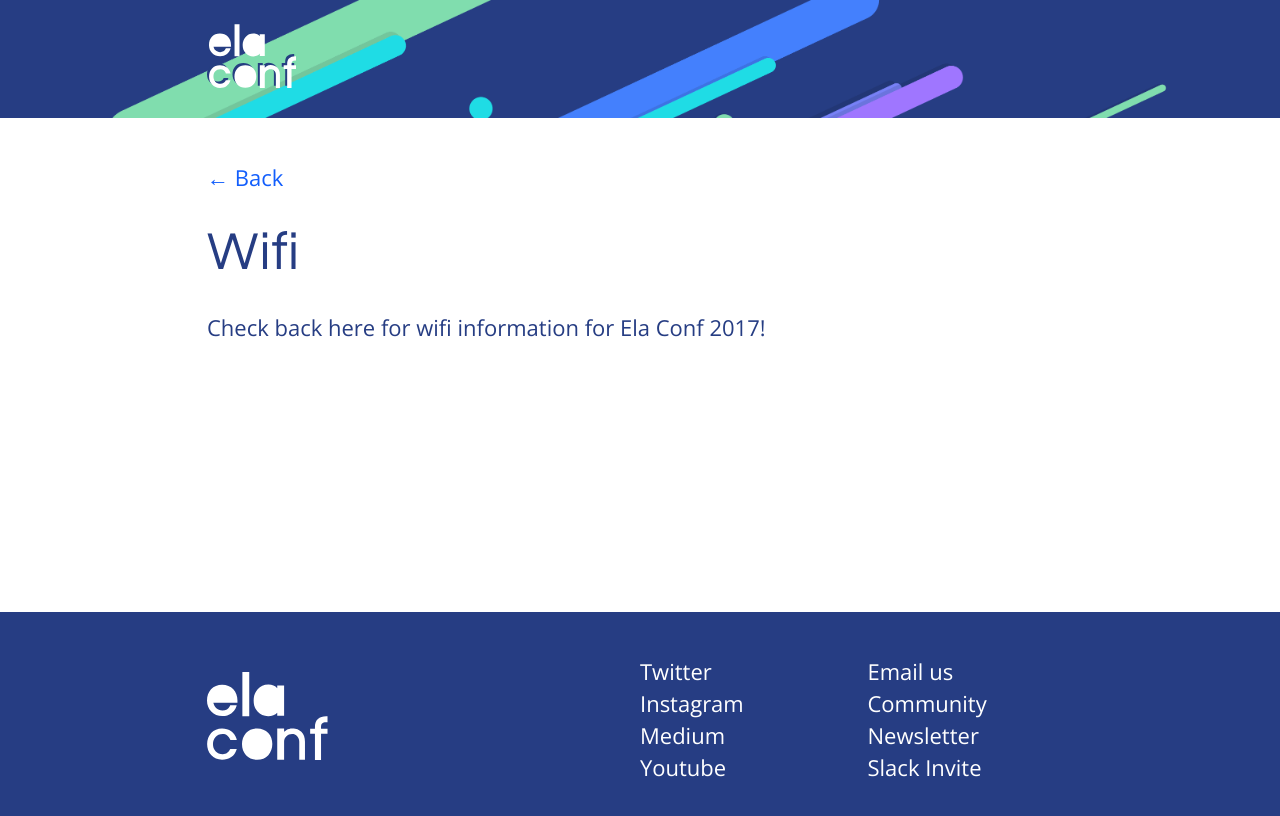
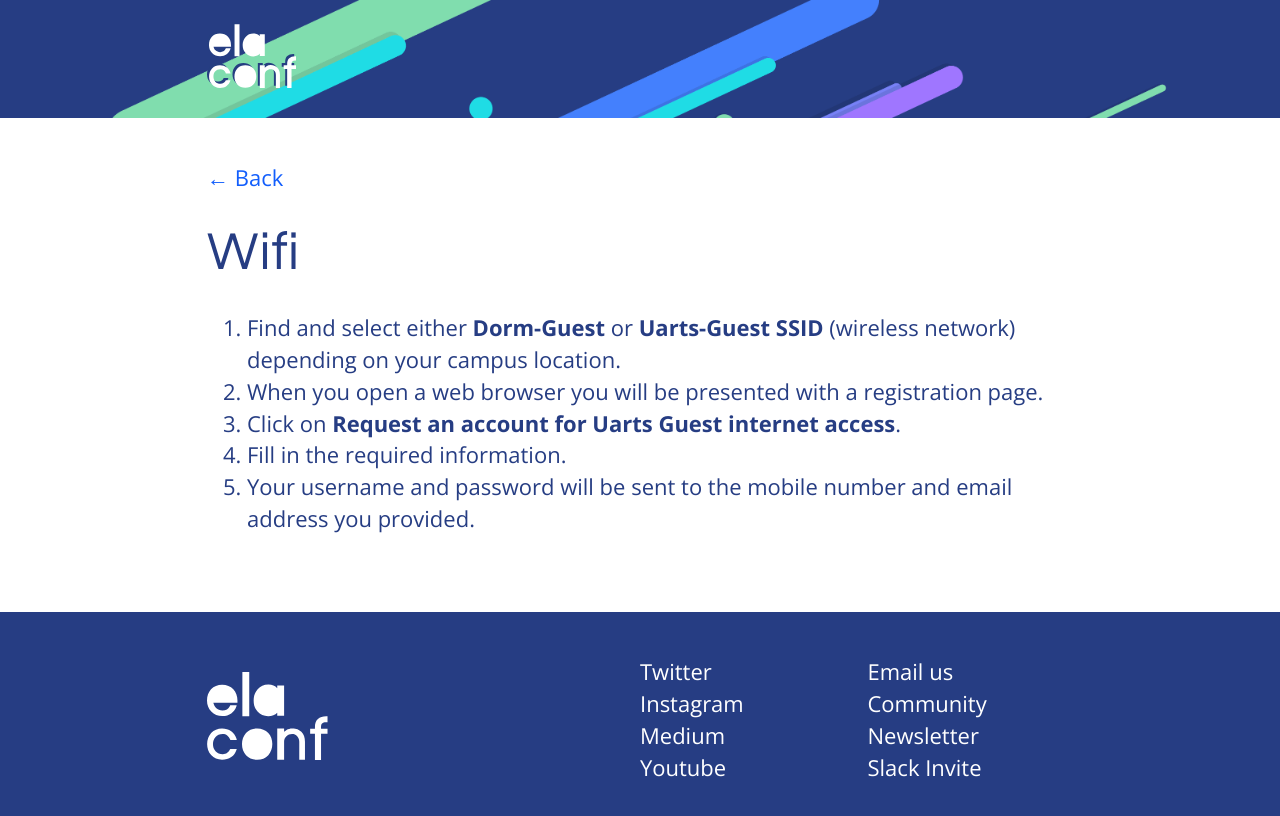
Before and after one commit to elaconf/elaconf.github.io, a Jekyll site: the page built from wifi/index.md, in a window 1280 px wide. Shown: the top 816 px of the page. Built offline with Jekyll 4.4.1, drawn with Linux system fonts in a browser that asks for light colours.

Commit message:
Update index.md

```diff
--- a/wifi/index.md
+++ b/wifi/index.md
@@ -3,4 +3,9 @@ title: Wifi
 layout: page
 ---
 
-Check back here for wifi information for Ela Conf 2017!
+
+1. Find and select either **Dorm-Guest** or **Uarts-Guest SSID** (wireless network) depending on your campus location.
+2. When you open a web browser you will be presented with a registration page.
+3. Click on **Request an account for Uarts Guest internet access**.
+4. Fill in the required information.
+5. Your username and password will be sent to the mobile number and email address you provided.
```
